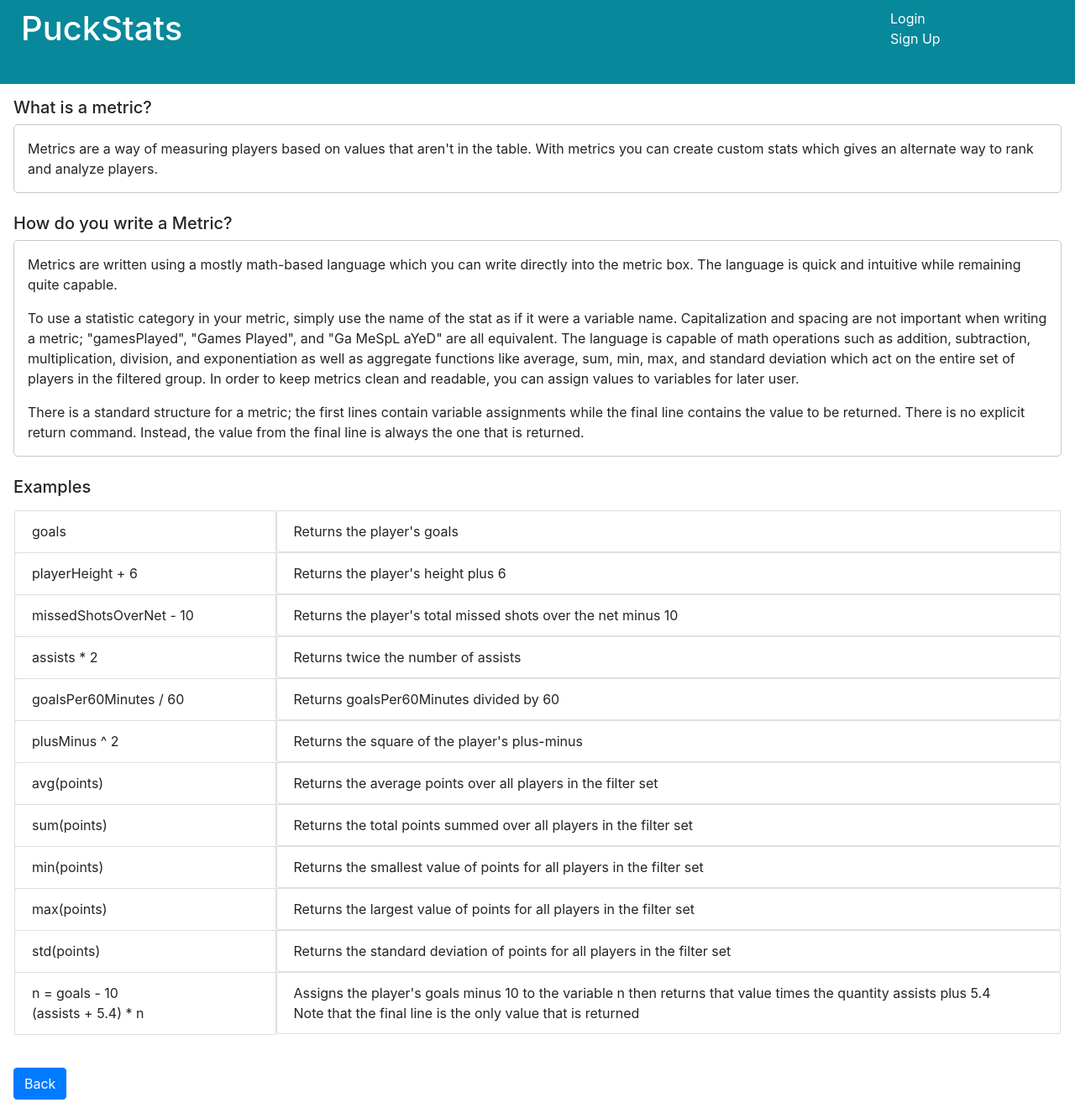
After one commit to Rmeredith99/nhl_stats, a Django app: page /stats/metrics_explained/ in a window 1280 px wide. The commit adds this page. Shown: the whole page at 84% size. Run offline with Django 3.2, Linux system fonts and the light colour scheme; some libraries are stand-ins or nearby versions.

Commit message:
Added pages explaining filters and metrics that can be accessed from the main page, removed signin requirement from metric creation, added an icon, and prepared code for production.

```diff
--- a/nhl_stats/settings.py
+++ b/nhl_stats/settings.py
@@ -20,12 +20,12 @@ BASE_DIR = os.path.dirname(os.path.dirname(os.path.abspath(__file__)))
 # See https://docs.djangoproject.com/en/1.11/howto/deployment/checklist/
 
 # SECURITY WARNING: keep the secret key used in production secret!
-SECRET_KEY = '#z-=bb32gblad@tq=r^x+9r%wrr!!_7=60o%q$dm2ye$@f9s5i'
+SECRET_KEY = os.environ['SECRET_KEY']
 
 # SECURITY WARNING: don't run with debug turned on in production!
-DEBUG = True
+DEBUG = False
 
-ALLOWED_HOSTS = ['23.252.61.38', '127.0.0.1', 'localhost', '192.168.1.3', '*']
+ALLOWED_HOSTS = ['127.0.0.1', '172.31.20.71']
 
 
 # Application definition
--- a/stats/templates/stats/base.html
+++ b/stats/templates/stats/base.html
@@ -17,7 +17,7 @@
 
         <link rel="stylesheet" href="../../static/style.css" type="text/css">
 
-
+        <link rel="shortcut icon" type="image/png" href="../../static/favicon.ico"/>
 
         <title>
         {% block title %}
@@ -30,7 +30,7 @@
 
         <!-- The banner at the top of the page -->
         <div class="banner row">
-            <h1 class="vertical-center col-10"></h1>
+            <h1 class="vertical-center col-10">PuckStats</h1>
             <div class="col-18">
                 {% if user.is_authenticated %}
                     <p style="color: white">Hi {{ user.username }}!</p>
--- /dev/null
+++ b/stats/templates/stats/metrics_explained.html
@@ -0,0 +1,122 @@
+{% extends 'stats/base.html' %}
+
+{% block title %}
+About: Metrics
+{% endblock %}
+
+{% block content %}
+
+<div class="m-3">
+        <h5>What is a metric?</h5>
+        <div style="border: 1px solid; border-color: rgb(200,200,200); border-radius: 5px">
+            <div class="m-3">
+                <p>
+                    Metrics are a way of measuring players based on values that aren't in the table.
+                    With metrics you can create custom stats which gives an alternate way to rank and analyze players.
+                </p>
+            </div>
+        </div>
+
+        <br>
+
+        <h5>How do you write a Metric?</h5>
+        <div style="border: 1px solid; border-color: rgb(200,200,200); border-radius: 5px">
+            <div class="m-3">
+                <p>
+                    Metrics are written using a mostly math-based language which you can write directly into the metric box.
+                    The language is quick and intuitive while remaining quite capable.
+                </p>
+
+                <p>
+                    To use a statistic category in your metric, simply use the name of the stat as if it were a variable name.
+                    Capitalization and spacing are not important when writing a metric; "gamesPlayed", "Games Played", and "Ga MeSpL aYeD" are all equivalent.
+                    The language is capable of math operations such as addition, subtraction, multiplication, division, and
+                    exponentiation as well as aggregate functions like average, sum, min, max, and standard deviation which act
+                    on the entire set of players in the filtered group. In order to keep metrics clean and readable, you can
+                    assign values to variables for later user.
+                </p>
+
+                <p>
+                    There is a standard structure for a metric; the first lines contain variable assignments while the final line
+                    contains the value to be returned. There is no explicit return command. Instead, the value from the final
+                    line is always the one that is returned.
+                </p>
+            </div>
+        </div>
+
+        <br>
+
+        <h5>Examples</h5>
+        <ul class="list-group m-3">
+            <div class="row">
+                <li class="list-group-item col-md-3">goals</li>
+                <li class="list-group-item col-md-9">Returns the player's goals</li>
+            </div>
+
+            <div class="row">
+                <li class="list-group-item col-md-3">playerHeight + 6</li>
+                <li class="list-group-item col-md-9">Returns the player's height plus 6</li>
+            </div>
+
+            <div class="row">
+                <li class="list-group-item col-md-3">missedShotsOverNet - 10</li>
+                <li class="list-group-item col-md-9">Returns the player's total missed shots over the net minus 10</li>
+            </div>
+
+            <div class="row">
+                <li class="list-group-item col-md-3">assists * 2</li>
+                <li class="list-group-item col-md-9">Returns twice the number of assists</li>
+            </div>
+
+            <div class="row">
+                <li class="list-group-item col-md-3">goalsPer60Minutes / 60</li>
+                <li class="list-group-item col-md-9">Returns goalsPer60Minutes divided by 60</li>
+            </div>
+
+            <div class="row">
+                <li class="list-group-item col-md-3">plusMinus ^ 2</li>
+                <li class="list-group-item col-md-9">Returns the square of the player's plus-minus</li>
+            </div>
+
+            <div class="row">
+                <li class="list-group-item col-md-3">avg(points)</li>
+                <li class="list-group-item col-md-9">Returns the average points over all players in the filter set</li>
+            </div>
+
+            <div class="row">
+                <li class="list-group-item col-md-3">sum(points)</li>
+                <li class="list-group-item col-md-9">Returns the total points summed over all players in the filter set</li>
+            </div>
+
+            <div class="row">
+                <li class="list-group-item col-md-3">min(points)</li>
+                <li class="list-group-item col-md-9">Returns the smallest value of points for all players in the filter set</li>
+            </div>
+
+            <div class="row">
+                <li class="list-group-item col-md-3">max(points)</li>
+                <li class="list-group-item col-md-9">Returns the largest value of points for all players in the filter set</li>
+            </div>
+
+            <div class="row">
+                <li class="list-group-item col-md-3">std(points)</li>
+                <li class="list-group-item col-md-9">Returns the standard deviation of points for all players in the filter set</li>
+            </div>
+
+            <div class="row">
+                <li class="list-group-item col-md-3">n = goals - 10<br>(assists + 5.4) * n</li>
+                <li class="list-group-item col-md-9">
+                    Assigns the player's goals minus 10 to the variable n then returns that value times the quantity assists
+                    plus 5.4 <br>Note that the final line is the only value that is returned
+                </li>
+            </div>
+
+        </ul>
+
+        <br>
+
+        <a href="/stats/" class="btn btn-primary">Back</a>
+
+    </div>
+
+{% endblock %}
--- a/stats/urls.py
+++ b/stats/urls.py
@@ -16,5 +16,8 @@ urlpatterns = [
     path('filter_submit/stats/<str:s>/', views.filter_submit, name = 'home_filter'),
 
     path('metric_submit/stats/', views.metric_submit, name = 'home_metric_empty'),
-    path('metric_submit/stats/<str:s>/', views.metric_submit, name = 'home_metric')
+    path('metric_submit/stats/<str:s>/', views.metric_submit, name = 'home_metric'),
+
+    path('filters_explained/', views.filters_explained, name = 'filters_explained'),
+    path('metrics_explained/', views.metrics_explained, name = 'metrics_explained'),
 ]
--- a/stats/views.py
+++ b/stats/views.py
@@ -53,6 +53,10 @@ def home(request):
     metric_id = -1
     metric_string = ""
     metric_message = ""
+    # Will bypass the need to be logged in to make a metric
+    # TODO: this is only a temporary fix. This requires a permanent solution
+    # if not request.user.is_authenticated:
+    #     metric_message = "You must be signed in to create a metric."
     if 'metric' in params_GET:
         try:
             metric_id = int(params_GET['metric'][0])
@@ -90,11 +94,11 @@ def metric_submit(request, s = ""):
         back to the home page.
         This only runs if the user is logged in.
     """
-    # Stopping the action if the user isn't logged in
-    if not request.user.is_authenticated:
-        # TODO: display a notification here
-        print("You need to be logged in to do that")
-        return redirect(request.POST['current_url'])
+    # Will bypass the need to be logged in to make a metric
+    # TODO: This a temporary measure. This requires a proper solution
+    # # Stopping the action if the user isn't logged in
+    # if not request.user.is_authenticated:
+    #     return redirect(request.POST['current_url'])
 
     # If there is a metric submission
     if request.method == 'POST':
@@ -103,7 +107,14 @@ def metric_submit(request, s = ""):
             # get the filter criteria and the current url
             metric_string = metric_form.cleaned_data['metric_string']
             current_url = metric_form.cleaned_data['current_url']
-            username = request.user.username
+
+            # If the user has logged in, use their username
+            # Otherwise, use 'guest'
+            # TODO: This is a temporary measure. This requires a proper solution
+            if request.user.is_authenticated:
+                username = request.user.username
+            else:
+                username = "guest"
 
             # metric value stuff
             metric = get_custom_metric(username, "default", metric_string)
@@ -193,3 +204,17 @@ def remove_sort_submit(request, s=""):
     new_url = "/stats/" + params_GET_to_url(params_GET)
 
     return redirect(new_url)
+
+def filters_explained(request):
+    """
+    [filters_explained] links to a static html page describing how to write
+        a filter.
+    """
+    return render(request, 'stats/filters_explained.html', {})
+
+def metrics_explained(request):
+    """
+    [metrics_explained] links to a static html page describing how to write
+        a metric.
+    """
+    return render(request, 'stats/metrics_explained.html', {})
```
Also changed, not shown: stats/templates/stats/filters_explained.html (added, +61 -0 lines), stats/templates/stats/home.html (+11 -3 lines), db.sqlite3, stats/static/favicon.ico (added).
